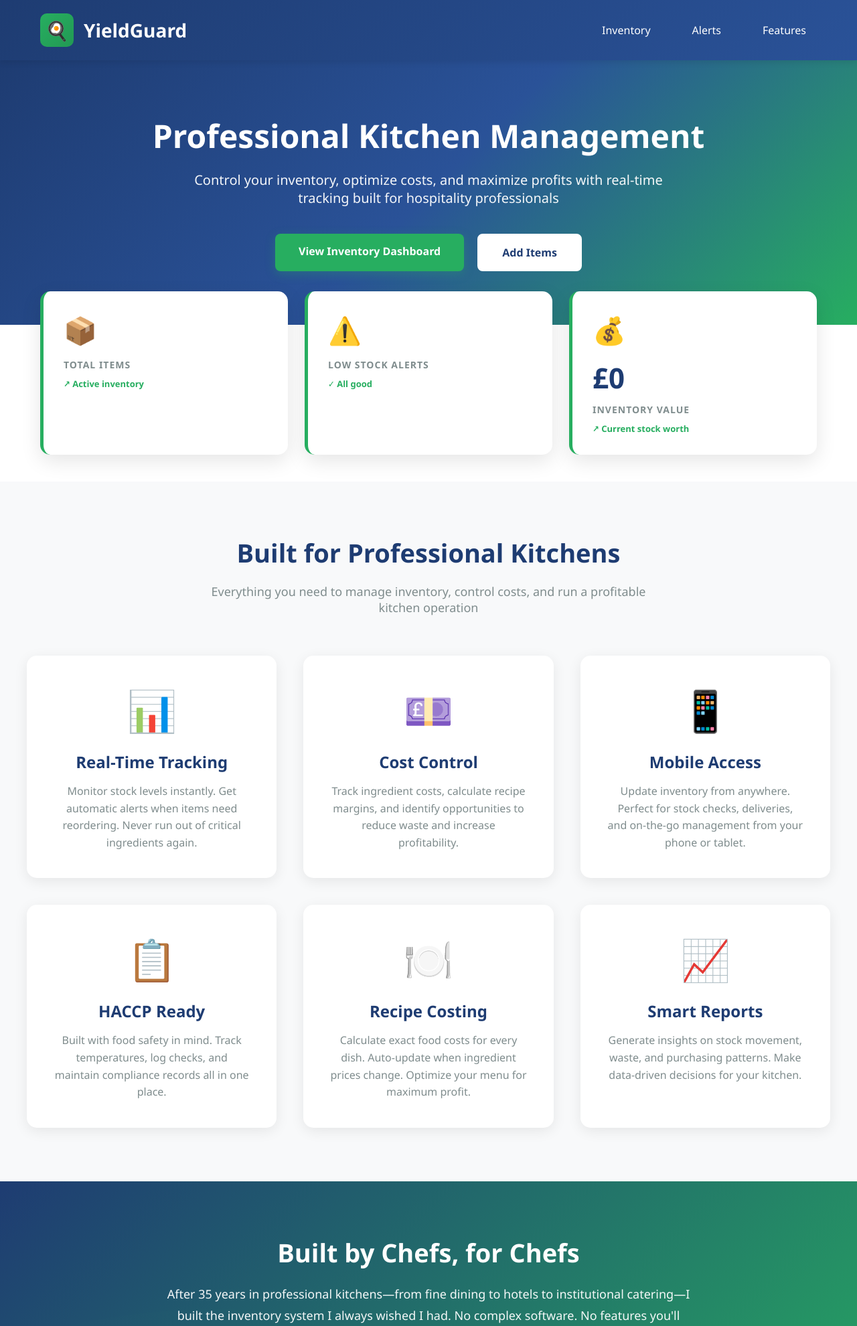
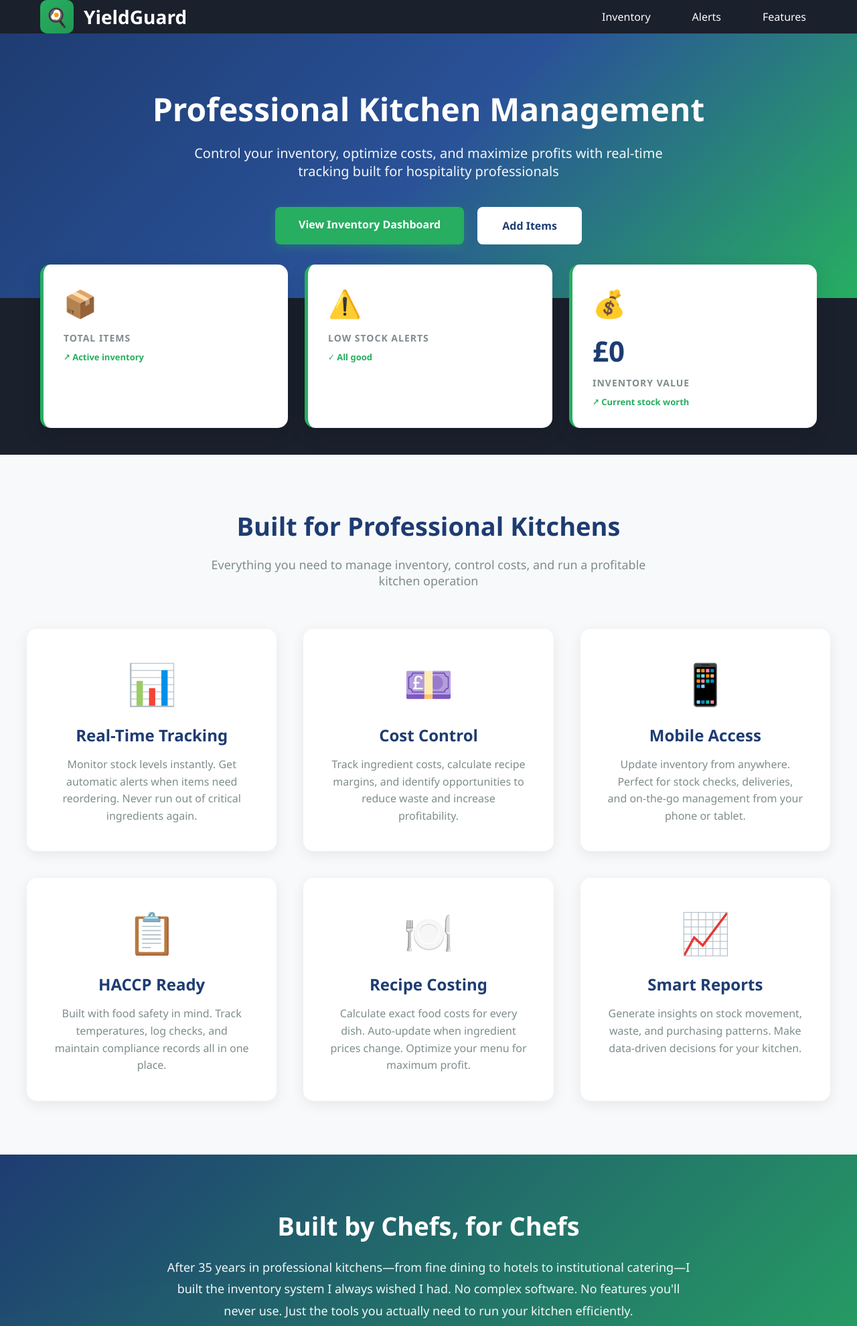
Before and after one commit to cryptoirish/kitchen-inventory-clean, a Flask app: template templates/home.html in a window 1280 px wide. Shown: the top 1980 px of the page at 67% size. Run offline with Flask 3, Linux system fonts and the light colour scheme; the template is opened without the code that fills it, so the values that code supplies are empty; some libraries are stand-ins or nearby versions.

Commit message:
Change background and text colors for dark mode
Updated body styles for improved dark theme.

```diff
--- a/templates/home.html
+++ b/templates/home.html
@@ -11,9 +11,10 @@
         }
 
         body {
-            font-family: 'Segoe UI', Tahoma, Geneva, Verdana, sans-serif;
-            background-color: #ffffff;
-            color: #2c3e50;
+    font-family: 'Segoe UI', Tahoma, Geneva, Verdana, sans-serif;
+    background-color: #1a202c;
+    color: #e2e8f0;
+}
         }
 
         /* Header/Navigation */
```
